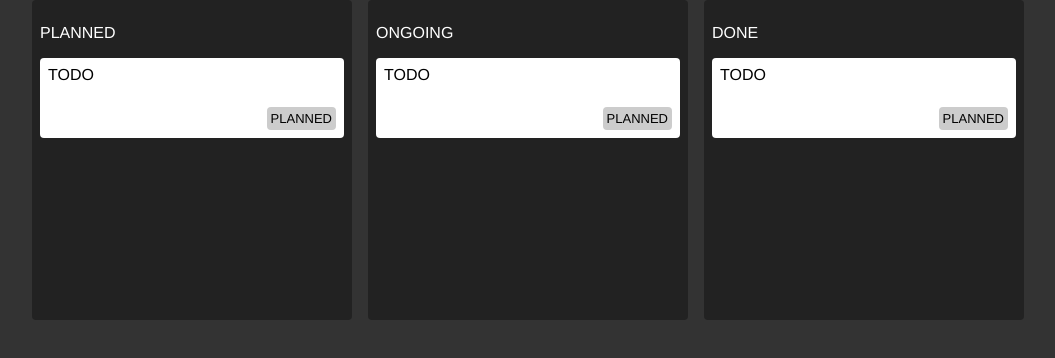
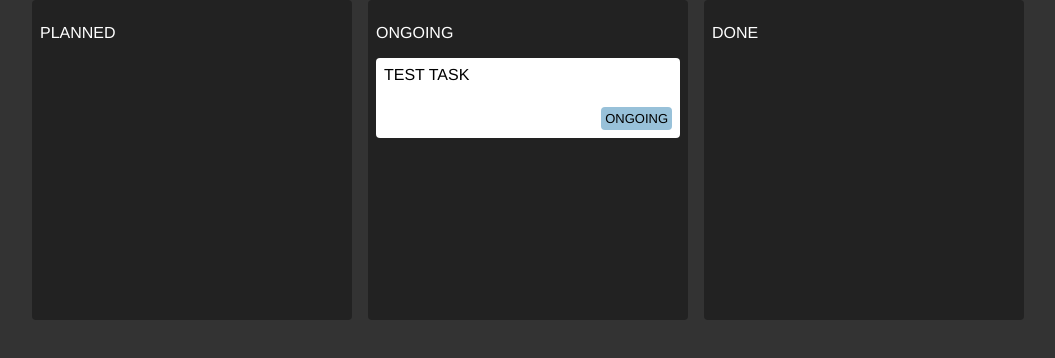
Before and after one commit to nabbysidek/zustand-kanban-board, a React (Vite) app: page / in a window 1280 px wide. Shown: the top 358 px of the page, without its empty margins (112-1167 px from the left). Built offline with nearby package versions, Linux system fonts and the light colour scheme.

Commit message:
Displaying

```diff
--- a/src/components/Columns.jsx
+++ b/src/components/Columns.jsx
@@ -26,7 +26,12 @@ function Columns({state}) {
   return (
     <Col className='column'>
       <p>{state}</p>
-      <Tasks title = "Todo"/>
+      {/* display list of tasks by using the mapping method */}
+      {/* the mapping object (in this case is 'task') holds key-value pairs */}
+      {/* With this, the user is expected to define each title of task once */}
+      {tasks.map((task) => (
+        <Tasks title = {task.title} key={task.title} />
+      ))}
     </Col>
   )
 }
--- a/src/components/Tasks.jsx
+++ b/src/components/Tasks.jsx
@@ -1,17 +1,27 @@
 import classNames from "classnames";
+import { useStore } from "../store";
 import "./Tasks.css";
 
 //  for debugging
-const debuggingStatus = "planned";
+// const debuggingStatus = "planned";
 
 function Tasks({title}) {
     // the prop is a title because the task carries title of the task
+
+    const task = useStore((store) => store.tasks.find((task) => task.title === title ));
+    // specify and find the exact task that i used in the prop task in the store.js
+    // this will allow us to get the other additional details like status/state
+
   return (
     <div className='task'>
-      <div>{title}</div>
+      <div>{task.title}</div>
+      {/* <div>{title}</div> */}
+      {/* this is for the debuggingStatus */}
       <div className="bottom-wrapper">
         <div></div>
-        <div className={classNames("status", debuggingStatus)}>{debuggingStatus}</div>
+        <div className={classNames("status", task.state)}>{task.state}</div>
+        {/* <div className={classNames("status", debuggingStatus)}>{debuggingStatus}</div>  */}
+        {/* this is for the debuggingStatus */}
         {/* classnames is a library that simplifies adding multiple class names to a component and rendering them conditionally */}
         {/* here, we provide the className "status" and the various arguments which are stored in our debuggingStatus */}
       </div>
--- a/src/store.js
+++ b/src/store.js
@@ -6,7 +6,7 @@ const store = (set) => ({
     // basically a state to 'set' up for the whole store
     // and it will return an object {}
 
-    tasks: [{title: "Test Task", state: "planned"}],
+    tasks: [{title: "Test Task", state: "ongoing"}],
 });
 
 export const useStore = create(store);
```
